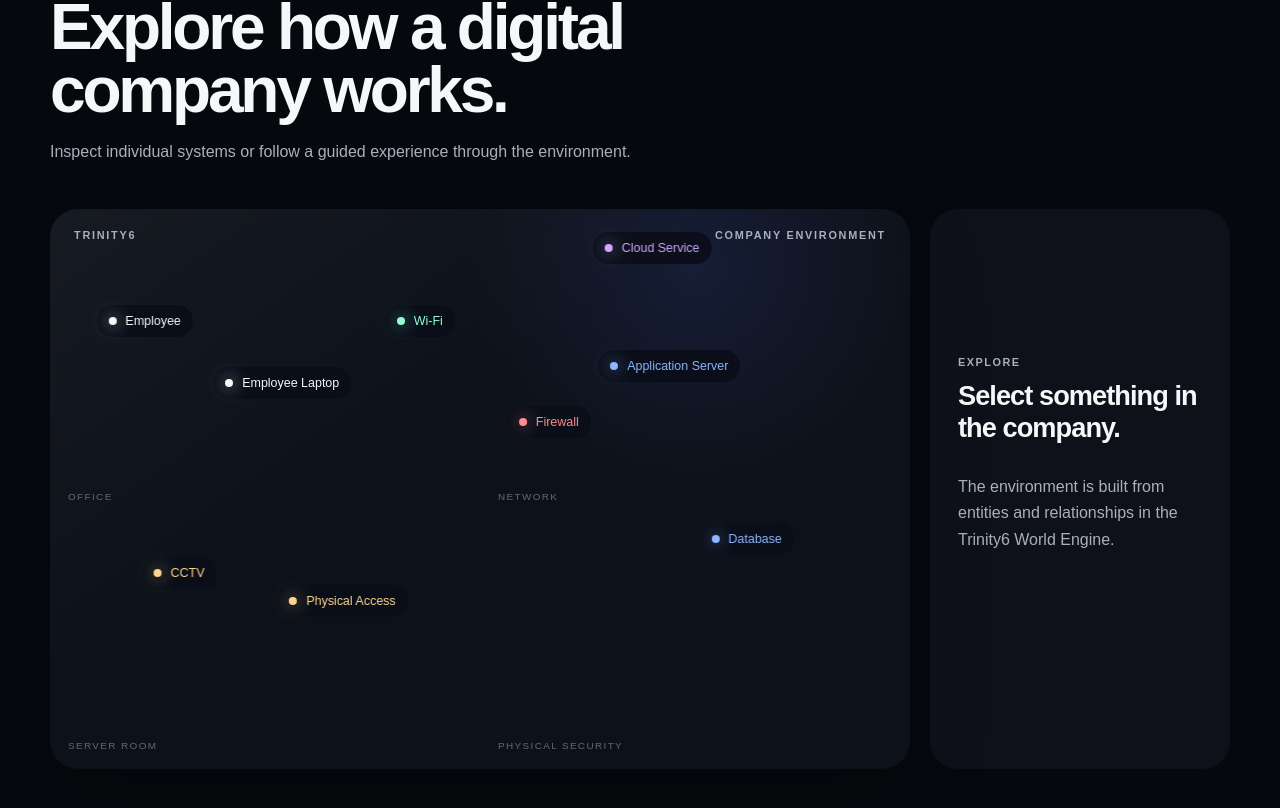
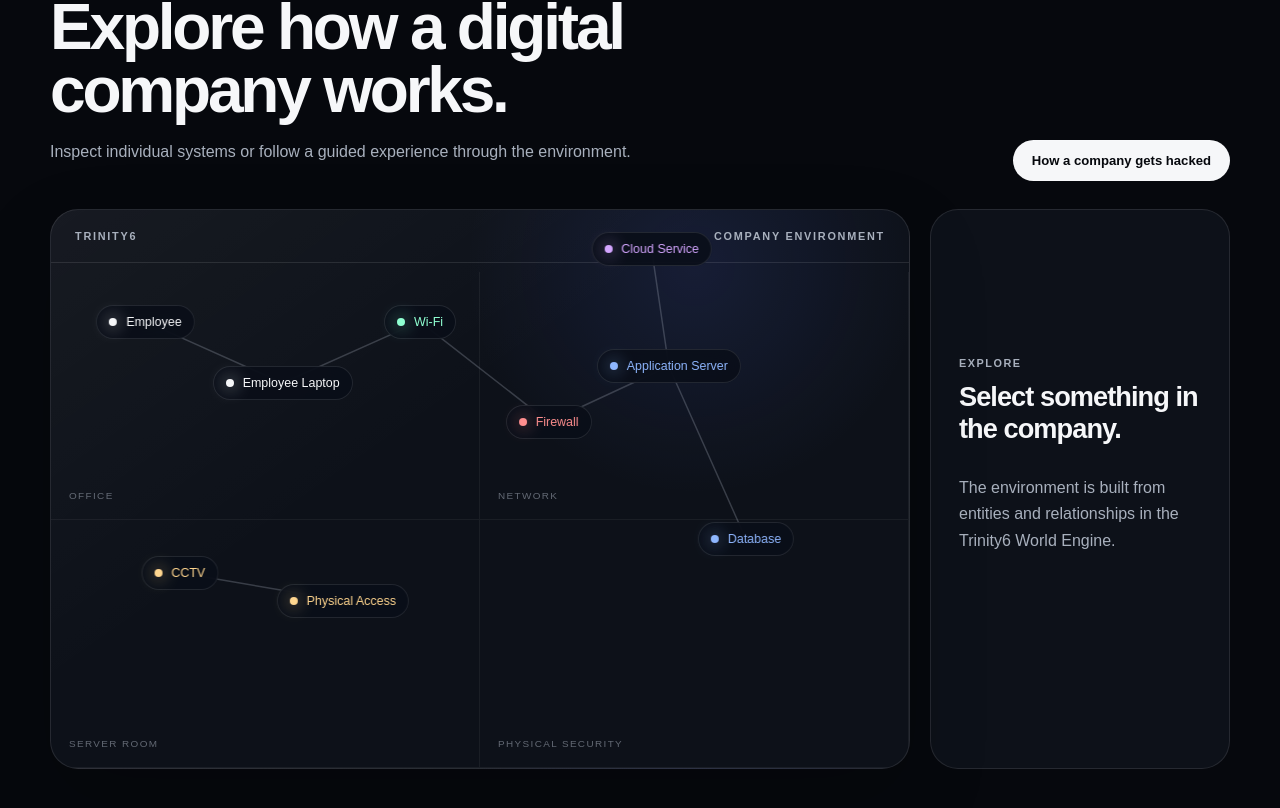
Before and after one commit to trinity6official/trinity-ui, a Next.js app: page / in a window 1280 px wide. Shown: the part 1022-1830 px from the top of the page. Built offline with nearby package versions, Linux system fonts and the light colour scheme.

Commit message:
feat: visualize world relationships

```diff
--- a/src/app/globals.css
+++ b/src/app/globals.css
@@ -3,8 +3,10 @@
   --background: #06080d;
   --surface: rgba(17, 22, 31, 0.72);
   --text: #f6f7f9;
+  --foreground: var(--text);
   --muted: #a8b0bd;
   --line: rgba(255, 255, 255, 0.1);
+  --border: var(--line);
   --accent: #e7edf8;
   --max-width: 1200px;
 }
@@ -622,3 +624,37 @@
     transform: translate(-50%, -50%);
   }
 }
+
+.relationshipMap {
+  position: absolute;
+  inset: 0;
+  z-index: 1;
+  width: 100%;
+  height: 100%;
+  pointer-events: none;
+}
+
+.relationshipLine {
+  stroke: rgba(168, 176, 189, 0.28);
+  stroke-width: 1.5;
+  stroke-linecap: round;
+  transition:
+    stroke 160ms ease,
+    stroke-width 160ms ease,
+    opacity 160ms ease;
+}
+
+.relationshipLine.isActive {
+  stroke: var(--foreground);
+  stroke-width: 3;
+}
+
+.relationshipLine.isDeemphasized {
+  opacity: 0.12;
+}
+
+@media (prefers-reduced-motion: reduce) {
+  .relationshipLine {
+    transition: none;
+  }
+}
--- a/src/features/company-world/presentation/company-building.tsx
+++ b/src/features/company-world/presentation/company-building.tsx
@@ -11,23 +11,21 @@
 } from '@/features/world';
 
 import { companyScene } from '../content/company-scene';
+import { createRelationshipLines, type EntityPoint } from './relationship-geometry';
 
-interface EntityPosition {
-  readonly left: string;
-  readonly top: string;
-}
+const positions: Readonly<Record<string, EntityPoint>> = {
+  employee: { x: 11, y: 20 },
+  laptop: { x: 27, y: 31 },
+  wifi: { x: 43, y: 20 },
+  firewall: { x: 58, y: 38 },
+  server: { x: 72, y: 28 },
+  database: { x: 81, y: 59 },
+  cloud: { x: 70, y: 7 },
+  cctv: { x: 15, y: 65 },
+  access: { x: 34, y: 70 },
+};
 
-const positions: Readonly<Record<string, EntityPosition>> = {
-  employee: { left: '11%', top: '20%' },
-  laptop: { left: '27%', top: '31%' },
-  wifi: { left: '43%', top: '20%' },
-  firewall: { left: '58%', top: '38%' },
-  server: { left: '72%', top: '28%' },
-  database: { left: '81%', top: '59%' },
-  cloud: { left: '70%', top: '7%' },
-  cctv: { left: '15%', top: '65%' },
-  access: { left: '34%', top: '70%' },
-};
+const relationshipLines = createRelationshipLines(companyScene.relationships, positions);
 
 function relationshipText(relationship: WorldRelationship, selectedEntity: WorldEntity): string {
   const otherEntityId =
@@ -199,6 +197,35 @@
             <div>PHYSICAL SECURITY</div>
           </div>
 
+          <svg
+            className="relationshipMap"
+            viewBox="0 0 100 100"
+            preserveAspectRatio="none"
+            aria-hidden="true"
+          >
+            {relationshipLines.map((relationship) => {
+              const active = activeStep?.relationshipIds?.includes(relationship.id) ?? false;
+
+              return (
+                <line
+                  key={relationship.id}
+                  className={[
+                    'relationshipLine',
+                    active ? 'isActive' : '',
+                    activeStep && !active ? 'isDeemphasized' : '',
+                  ]
+                    .filter(Boolean)
+                    .join(' ')}
+                  x1={relationship.x1}
+                  y1={relationship.y1}
+                  x2={relationship.x2}
+                  y2={relationship.y2}
+                  vectorEffect="non-scaling-stroke"
+                />
+              );
+            })}
+          </svg>
+
           {companyScene.entities.map((entity) => {
             const position = positions[entity.id];
 
@@ -222,7 +249,10 @@
                 ]
                   .filter(Boolean)
                   .join(' ')}
-                style={position}
+                style={{
+                  left: `${position.x}%`,
+                  top: `${position.y}%`,
+                }}
                 aria-pressed={selected}
                 onClick={() =>
                   dispatch({
--- /dev/null
+++ b/src/features/company-world/presentation/relationship-geometry.ts
@@ -0,0 +1,42 @@
+import type { WorldRelationship } from '@/features/world';
+
+export interface EntityPoint {
+  readonly x: number;
+  readonly y: number;
+}
+
+export interface RelationshipLine {
+  readonly id: string;
+  readonly sourceEntityId: string;
+  readonly targetEntityId: string;
+  readonly x1: number;
+  readonly y1: number;
+  readonly x2: number;
+  readonly y2: number;
+}
+
+export function createRelationshipLines(
+  relationships: readonly WorldRelationship[],
+  positions: Readonly<Record<string, EntityPoint>>,
+): readonly RelationshipLine[] {
+  return relationships.flatMap((relationship) => {
+    const source = positions[relationship.sourceEntityId];
+    const target = positions[relationship.targetEntityId];
+
+    if (!source || !target) {
+      return [];
+    }
+
+    return [
+      {
+        id: relationship.id,
+        sourceEntityId: relationship.sourceEntityId,
+        targetEntityId: relationship.targetEntityId,
+        x1: source.x,
+        y1: source.y,
+        x2: target.x,
+        y2: target.y,
+      },
+    ];
+  });
+}
```
Also changed, not shown: 1 other file (tests, documents, lock files or other folders).
